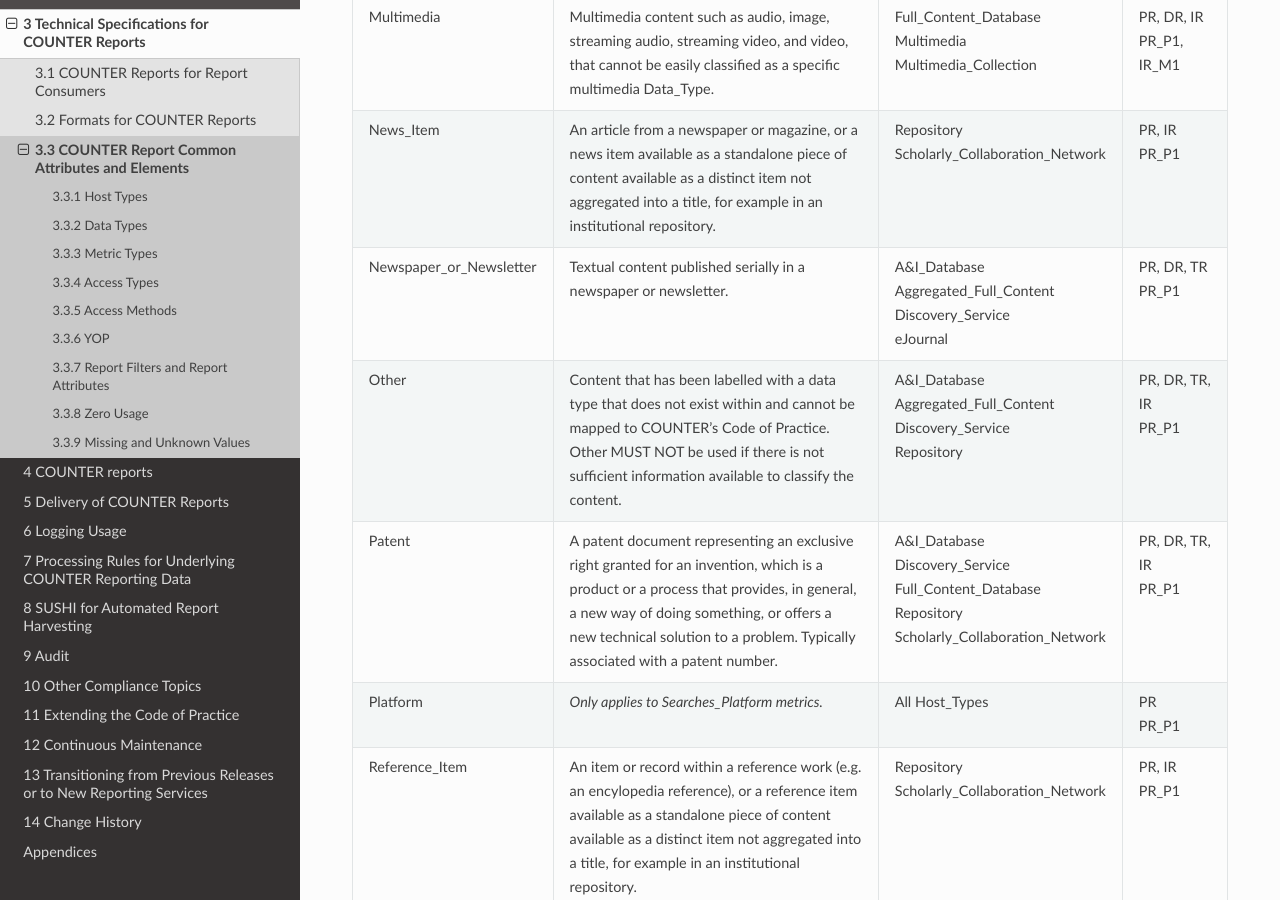
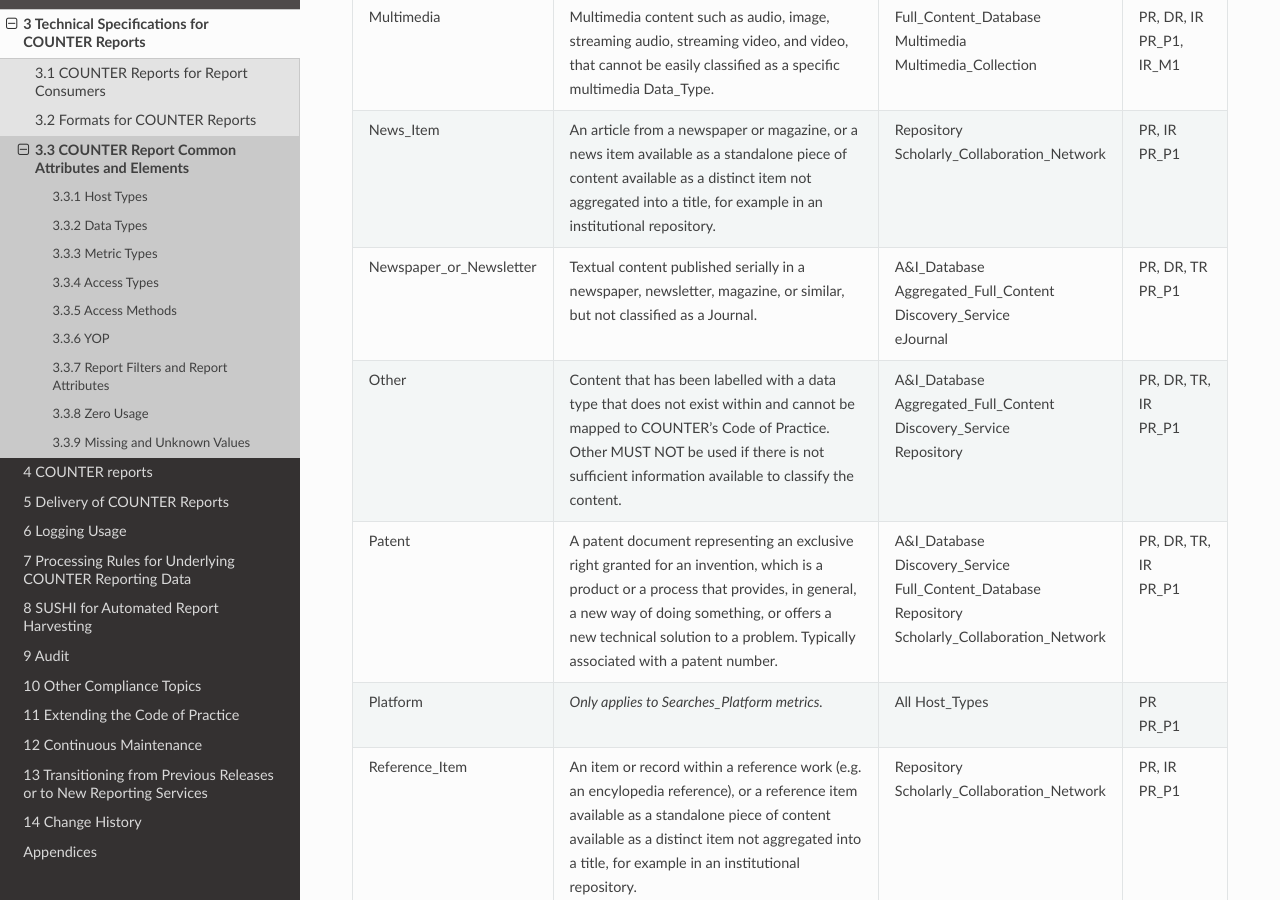
Before and after one commit to Project-Counter/cop5, a Sphinx documentation site: the page built from source/03-specifications/03-counter-report-common-attributes-and-elements.rst, in a window 1280 px wide and 900 px high, scrolled down 4632 px. Built offline with Sphinx 7.4.7 and the Read the Docs theme 2.0.0, drawn with Linux system fonts in a browser that asks for light colours.

Commit message:
Magazine in Newspaper_or_Newsletter
Amended description of Data_Type Newspaper_or_Newsletter per
https://github.com/Project-Counter/cop5/issues/240

```diff
--- a/source/03-specifications/03-counter-report-common-attributes-and-elements.rst
+++ b/source/03-specifications/03-counter-report-common-attributes-and-elements.rst
@@ -252,7 +252,7 @@
        PR_P1
 
    * - Newspaper_or_Newsletter
-     - Textual content published serially in a newspaper or newsletter.
+     - Textual content published serially in a newspaper, newsletter, magazine, or similar, but not classified as a Journal.
      - A&I_Database\ |br|\ |lb|
        Aggregated_Full_Content\ |br|\ |lb|
        Discovery_Service\ |br|\ |lb|
--- a/source/appendices/a-glossary-of-terms.rst
+++ b/source/appendices/a-glossary-of-terms.rst
@@ -722,7 +722,7 @@
      -
 
    * - Newspaper_or_Newsletter
-     - Textual content published serially in a newspaper or newsletter.
+     - Textual content published serially in a newspaper, newsletter, magazine, or similar serial not classified as a Journal.
 
        A COUNTER Data_Type.
      - The Guardian
```
